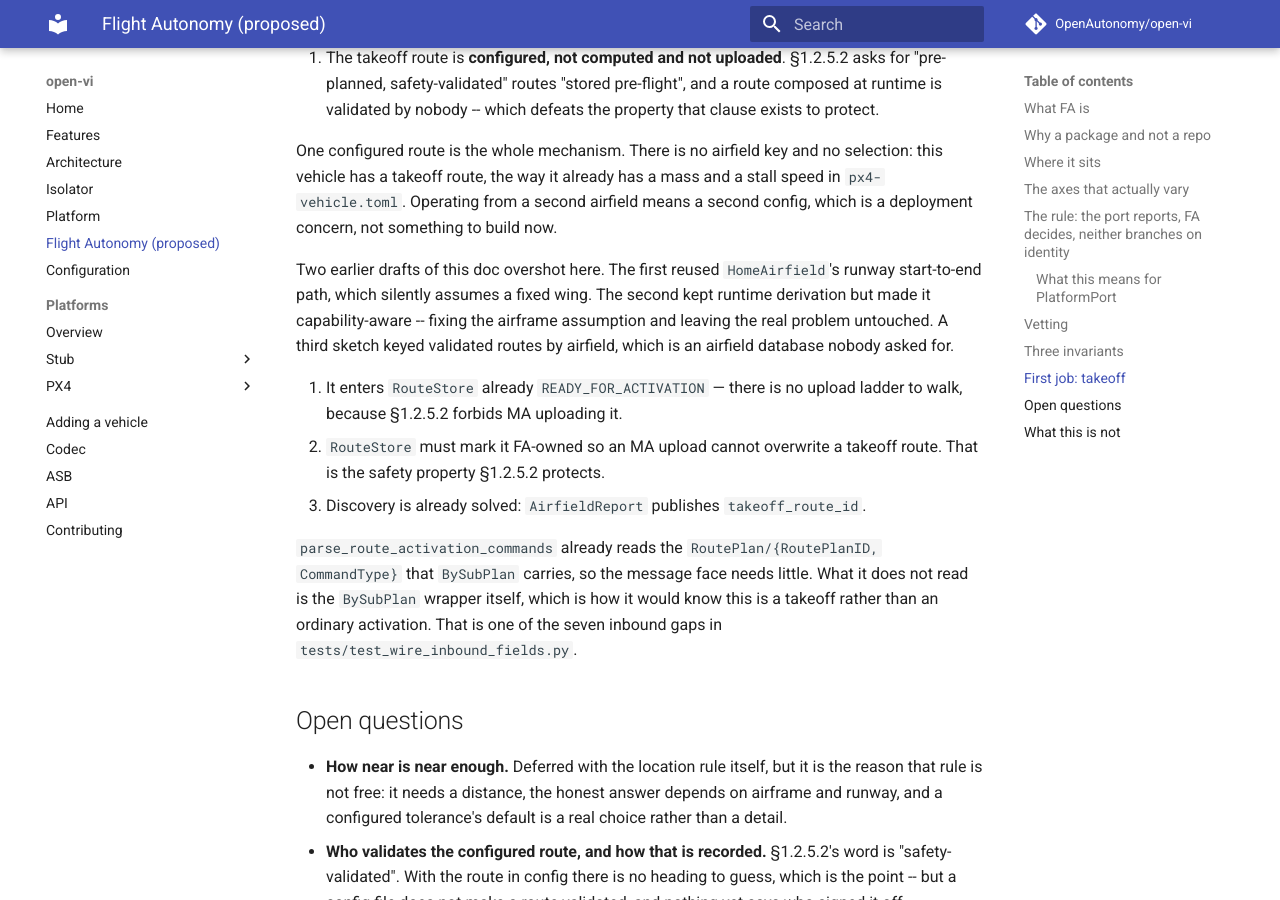
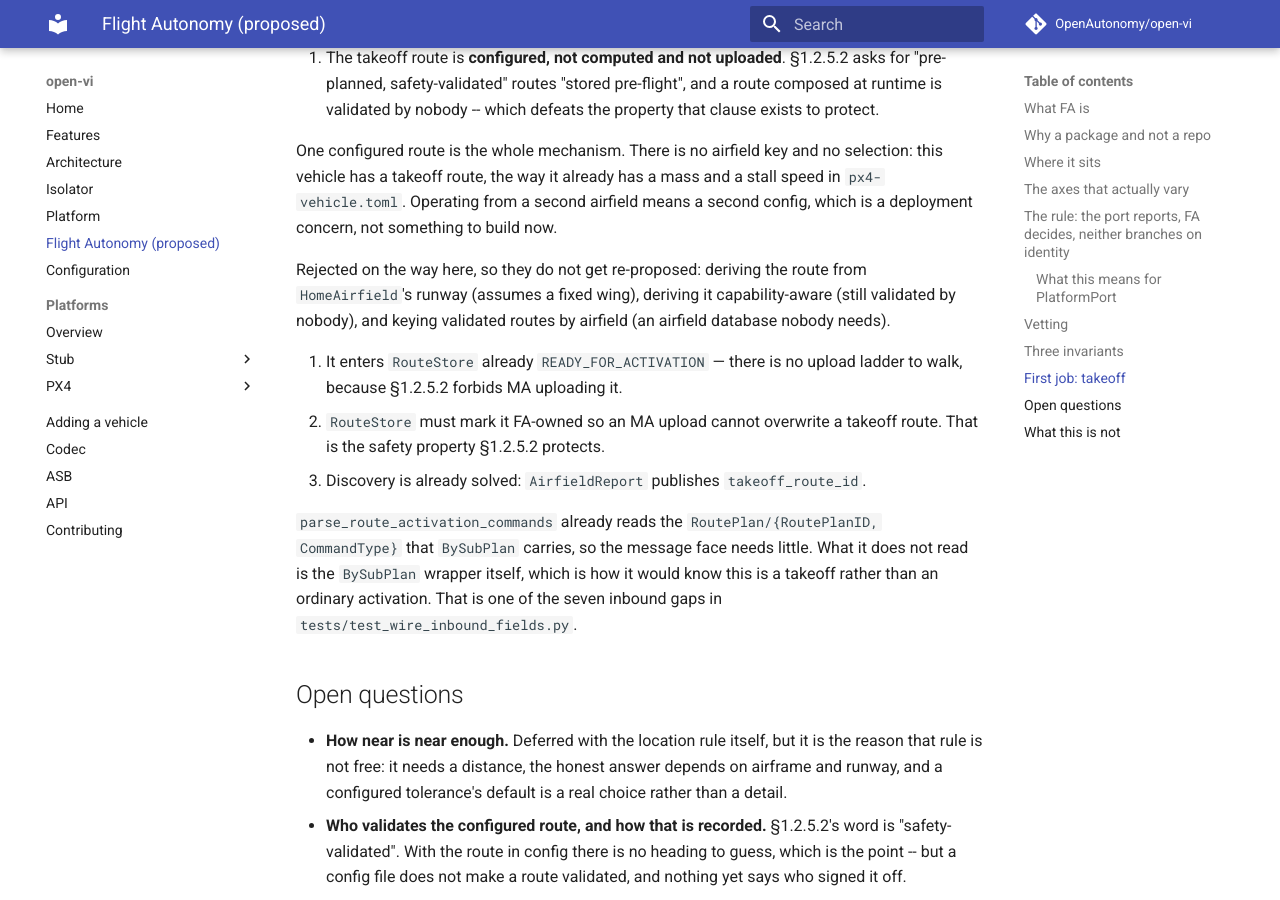
Before and after one commit to OpenAutonomy/open-vi, an MkDocs documentation site: the page built from docs/FLIGHT_AUTONOMY.md, in a window 1280 px wide and 900 px high, scrolled down 5291 px. Built offline with MkDocs 1.6.1 and Material for MkDocs 9.7.7, drawn with Linux system fonts in a browser that asks for light colours; comment, search, counter and statistics services are not loaded.

Commit message:
Keep the rejected options as one line, not three paragraphs
The wrong turns are worth recording so nobody re-proposes runtime
derivation or an airfield database, but they do not need the
narration. One line each, with the reason.

Co-Authored-By: Claude Opus 5 (1M context) <noreply@anthropic.com>

```diff
--- a/docs/FLIGHT_AUTONOMY.md
+++ b/docs/FLIGHT_AUTONOMY.md
@@ -258,12 +258,11 @@ separate command. Four consequences:
    Operating from a second airfield means a second config, which is a
    deployment concern, not something to build now.
 
-   Two earlier drafts of this doc overshot here. The first reused
-   `HomeAirfield`'s runway start-to-end path, which silently assumes a
-   fixed wing. The second kept runtime derivation but made it
-   capability-aware -- fixing the airframe assumption and leaving the
-   real problem untouched. A third sketch keyed validated routes by
-   airfield, which is an airfield database nobody asked for.
+   Rejected on the way here, so they do not get re-proposed:
+   deriving the route from `HomeAirfield`'s runway (assumes a fixed
+   wing), deriving it capability-aware (still validated by nobody),
+   and keying validated routes by airfield (an airfield database
+   nobody needs).
 
 2. It enters `RouteStore` already `READY_FOR_ACTIVATION` — there is no
    upload ladder to walk, because §1.2.5.2 forbids MA uploading it.
```
